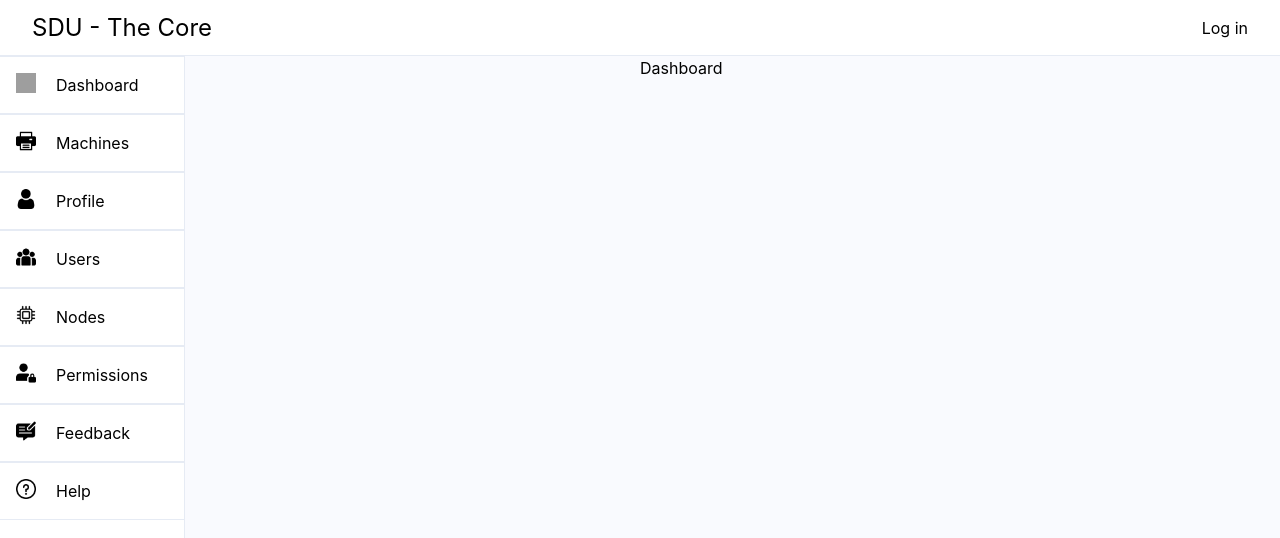
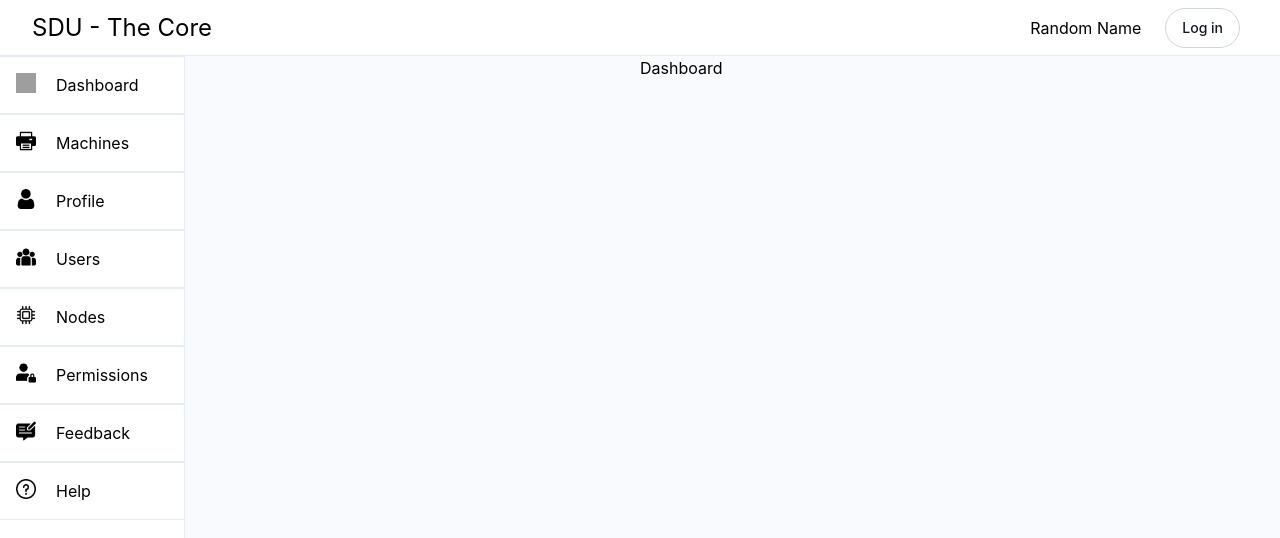
Before and after one commit to Pekkawi/SDU, a React (Vite) app in the folder client/: page / in a window 1280 px wide. Shown: the top 538 px of the page. Built offline with nearby package versions, Linux system fonts and the light colour scheme; grey boxes are pictures that could not be loaded; a web font is replaced by a local one.

Commit message:
button added

```diff
--- a/client/src/App.jsx
+++ b/client/src/App.jsx
@@ -26,7 +26,7 @@ import {
   help,
 } from "./assets";
 
-import { BrowserRouter, Link, Route, Routes } from "react-router-dom";
+import { BrowserRouter, Route, Routes } from "react-router-dom";
 import { LinkTemplate } from "./components/LinkTemplate";
 
 const App = () => {
@@ -34,8 +34,14 @@ const App = () => {
     <BrowserRouter>
       <header className="w-full flex justify-between items-center bg-white m-0 sm:px-8 px-4 py-4 border-b border-b-[#e6ebf4] max-h-[7vh] sticky">
         <h1 className="text-[1.5em]">SDU - The Core</h1>
-        <div>
-          <h1> Log in </h1>
+        <div className="flex">
+          <h1 className="mr-2 px-4 py-2"> Random Name</h1>
+          <button
+            className="text-gray-900 bg-white border border-gray-300 focus:outline-none hover:bg-gray-100
+          focus:ring-gray-200 font-medium rounded-full text-sm  mr-2 px-4 py-2"
+          >
+            Log in
+          </button>
         </div>
       </header>
 
```
